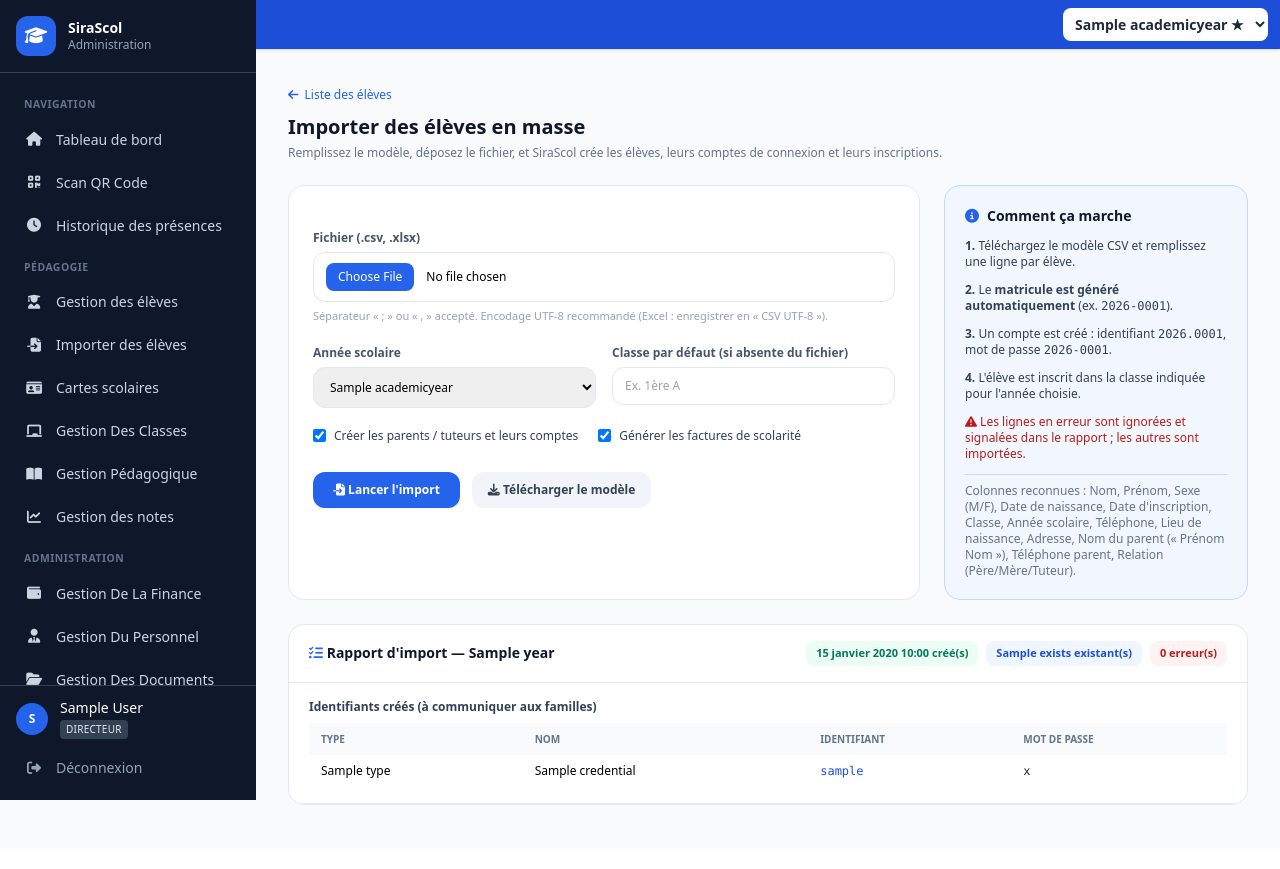
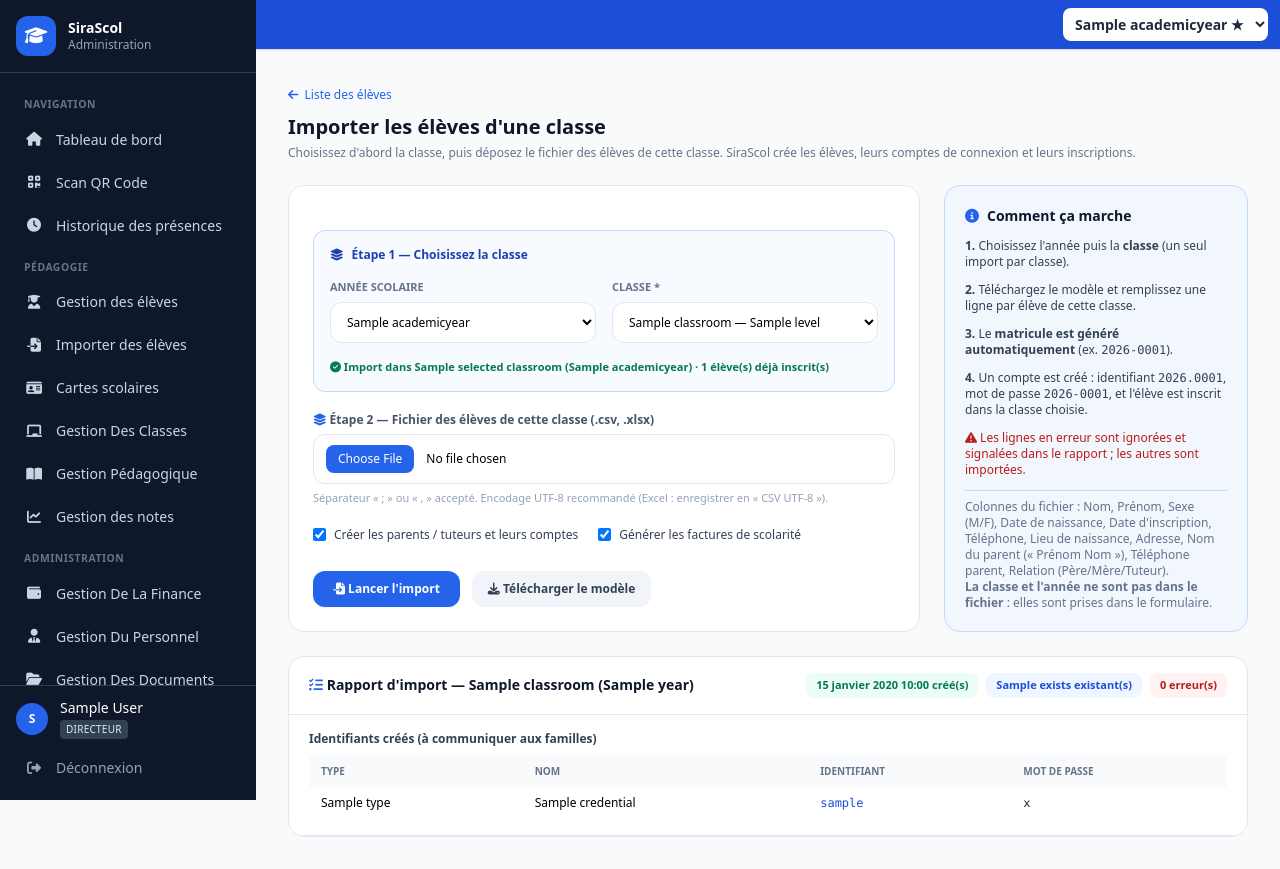
Before and after one commit to issa1299/SiraScol, a Django app: template templates/students/student_import.html in a window 1280 px wide. Before the commit the page ends 805 px from the top, so only its background shows below. Run offline with Django 5.2, Linux system fonts and the light colour scheme; a user stored in the database is signed in; tables that the repository leaves empty hold one stand-in row (values such as "Sample post"); the template is opened without the code that fills it: values that come from a table or form of the project are taken from there, most other values are stand-ins (such as "Sample title", 1, 10 or a date in 2020); some libraries are stand-ins or nearby versions.

Commit message:
FIX: Import des eleves classe par classe (classe obligatoire avant le fichier)

```diff
--- a/templates/students/student_import.html
+++ b/templates/students/student_import.html
@@ -6,9 +6,9 @@
   <a href="{% url 'students:list' %}" class="text-xs text-blue-600 hover:underline inline-flex items-center gap-1.5">
     <i class="fas fa-arrow-left"></i> Liste des élèves
   </a>
-  <h2 class="text-xl font-bold text-slate-900 mt-2">Importer des élèves en masse</h2>
+  <h2 class="text-xl font-bold text-slate-900 mt-2">Importer les élèves d'une classe</h2>
   <p class="text-xs text-slate-500 mt-1">
-    Remplissez le modèle, déposez le fichier, et SiraScol crée les élèves, leurs comptes de connexion et leurs inscriptions.
+    Choisissez d'abord la classe, puis déposez le fichier des élèves de cette classe. SiraScol crée les élèves, leurs comptes de connexion et leurs inscriptions.
   </p>
 </div>
 
@@ -23,29 +23,52 @@
     <form method="post" enctype="multipart/form-data" class="space-y-5">
       {% csrf_token %}
 
+      <div class="rounded-xl border border-blue-200 bg-blue-50/50 p-4 space-y-4">
+        <p class="text-xs font-bold text-blue-800 flex items-center gap-2">
+          <i class="fas fa-layer-group"></i> Étape 1 — Choisissez la classe
+        </p>
+        <div class="grid grid-cols-1 sm:grid-cols-2 gap-4">
+          <div>
+            <label class="block text-[11px] font-bold uppercase text-slate-500 mb-1.5">Année scolaire</label>
+            <select name="academic_year" onchange="this.form.action='?year='+this.value; this.form.submit()"
+                    class="w-full border border-slate-200 rounded-xl px-3 py-2.5 text-xs bg-white">
+              {% for y in years %}
+              <option value="{{ y.id }}" {% if selected_year and selected_year.id == y.id %}selected{% endif %}>{{ y.name }}</option>
+              {% endfor %}
+            </select>
+          </div>
+          <div>
+            <label class="block text-[11px] font-bold uppercase text-slate-500 mb-1.5">Classe *</label>
+            <select name="classroom" required
+                    class="w-full border border-slate-200 rounded-xl px-3 py-2.5 text-xs bg-white">
+              <option value="">— Choisir une classe —</option>
+              {% for c in classrooms %}
+              <option value="{{ c.id }}" {% if selected_classroom and selected_classroom.id == c.id %}selected{% endif %}>
+                {{ c.name }}{% if c.level %} — {{ c.level.name }}{% endif %}
+              </option>
+              {% endfor %}
+            </select>
+          </div>
+        </div>
+        {% if selected_classroom %}
+        <p class="text-[11px] text-emerald-700 font-semibold">
+          <i class="fas fa-check-circle"></i> Import dans <strong>{{ selected_classroom.name }}</strong>
+          ({{ selected_year.name }}) · {{ existing_count }} élève(s) déjà inscrit(s)
+        </p>
+        {% else %}
+        <p class="text-[11px] text-amber-700"><i class="fas fa-triangle-exclamation"></i> Sélectionnez une classe avant de lancer l'import.</p>
+        {% endif %}
+      </div>
+
       <div>
-        <label class="block text-xs font-bold text-slate-600 mb-1.5">Fichier (.csv, .xlsx)</label>
+        <label class="block text-xs font-bold text-slate-600 mb-1.5">
+          <i class="fas fa-layer-group text-blue-600"></i> Étape 2 — Fichier des élèves de cette classe (.csv, .xlsx)
+        </label>
         <input type="file" name="file" accept=".csv,.xlsx,.xlsm,.txt" required
                class="w-full text-xs border border-slate-200 rounded-xl px-3 py-2.5 bg-white file:mr-3 file:px-3 file:py-1.5 file:rounded-lg file:border-0 file:bg-blue-600 file:text-white file:text-xs file:cursor-pointer">
         <p class="text-[11px] text-slate-400 mt-1.5">
           Séparateur « ; » ou « , » accepté. Encodage UTF-8 recommandé (Excel : enregistrer en « CSV UTF-8 »).
         </p>
-      </div>
-
-      <div class="grid grid-cols-1 sm:grid-cols-2 gap-4">
-        <div>
-          <label class="block text-xs font-bold text-slate-600 mb-1.5">Année scolaire</label>
-          <select name="academic_year" class="w-full border border-slate-200 rounded-xl px-3 py-2.5 text-xs">
-            {% for y in years %}
-            <option value="{{ y.id }}" {% if default_year and default_year.id == y.id %}selected{% endif %}>{{ y.name }}</option>
-            {% endfor %}
-          </select>
-        </div>
-        <div>
-          <label class="block text-xs font-bold text-slate-600 mb-1.5">Classe par défaut (si absente du fichier)</label>
-          <input type="text" name="classroom" placeholder="Ex. 1ère A"
-                 class="w-full border border-slate-200 rounded-xl px-3 py-2.5 text-xs">
-        </div>
       </div>
 
       <div class="flex flex-wrap gap-5">
@@ -63,7 +86,7 @@
         <button type="submit" class="px-5 py-2.5 rounded-xl bg-blue-600 hover:bg-blue-700 text-white text-xs font-semibold shadow-sm">
           <i class="fas fa-file-import"></i> Lancer l'import
         </button>
-        <a href="{% url 'students:import' %}?sample=1"
+        <a href="{% url 'students:import' %}?sample=1&amp;year={{ selected_year.id }}{% if selected_classroom %}&amp;classroom={{ selected_classroom.id }}{% endif %}"
            class="px-4 py-2.5 rounded-xl bg-slate-100 hover:bg-slate-200 text-slate-700 text-xs font-semibold">
           <i class="fas fa-download"></i> Télécharger le modèle
         </a>
@@ -73,13 +96,14 @@
 
   <div class="bg-blue-50/60 rounded-2xl border border-blue-200 p-5 text-xs text-slate-700 space-y-3">
     <h3 class="font-bold text-slate-900 text-sm flex items-center gap-2"><i class="fas fa-circle-info text-blue-600"></i> Comment ça marche</h3>
-    <p><strong>1.</strong> Téléchargez le modèle CSV et remplissez une ligne par élève.</p>
-    <p><strong>2.</strong> Le <strong>matricule est généré automatiquement</strong> (ex. <code>2026-0001</code>).</p>
-    <p><strong>3.</strong> Un compte est créé : identifiant <code>2026.0001</code>, mot de passe <code>2026-0001</code>.</p>
-    <p><strong>4.</strong> L'élève est inscrit dans la classe indiquée pour l'année choisie.</p>
+    <p><strong>1.</strong> Choisissez l'année puis la <strong>classe</strong> (un seul import par classe).</p>
+    <p><strong>2.</strong> Téléchargez le modèle et remplissez une ligne par élève de cette classe.</p>
+    <p><strong>3.</strong> Le <strong>matricule est généré automatiquement</strong> (ex. <code>2026-0001</code>).</p>
+    <p><strong>4.</strong> Un compte est créé : identifiant <code>2026.0001</code>, mot de passe <code>2026-0001</code>, et l'élève est inscrit dans la classe choisie.</p>
     <p class="text-red-700"><i class="fas fa-triangle-exclamation"></i> Les lignes en erreur sont ignorées et signalées dans le rapport ; les autres sont importées.</p>
     <p class="text-slate-500 pt-2 border-t border-blue-200">
-      Colonnes reconnues : Nom, Prénom, Sexe (M/F), Date de naissance, Date d'inscription, Classe, Année scolaire, Téléphone, Lieu de naissance, Adresse, Nom du parent (« Prénom Nom »), Téléphone parent, Relation (Père/Mère/Tuteur).
+      Colonnes du fichier : Nom, Prénom, Sexe (M/F), Date de naissance, Date d'inscription, Téléphone, Lieu de naissance, Adresse, Nom du parent (« Prénom Nom »), Téléphone parent, Relation (Père/Mère/Tuteur).<br>
+      <strong>La classe et l'année ne sont pas dans le fichier</strong> : elles sont prises dans le formulaire.
     </p>
   </div>
 </div>
@@ -87,7 +111,7 @@
 {% if report %}
 <div class="mt-6 bg-white rounded-2xl border border-slate-200 shadow-xs overflow-hidden">
   <div class="px-5 py-4 border-b flex items-center justify-between flex-wrap gap-2">
-    <h3 class="font-bold text-slate-900 text-sm"><i class="fas fa-list-check text-blue-600"></i> Rapport d'import — {{ report.year.name }}</h3>
+    <h3 class="font-bold text-slate-900 text-sm"><i class="fas fa-list-check text-blue-600"></i> Rapport d'import — {{ report.classroom.name }} ({{ report.year.name }})</h3>
     <div class="flex gap-2 text-[11px]">
       <span class="px-2.5 py-1 rounded-lg bg-emerald-50 text-emerald-700 font-bold">{{ report.created }} créé(s)</span>
       <span class="px-2.5 py-1 rounded-lg bg-blue-50 text-blue-700 font-bold">{{ report.exists }} existant(s)</span>
```
Also changed, not shown: students/import_service.py (+22 -29 lines), students/management/commands/import_students.py (+18 -7 lines), students/views.py (+64 -35 lines), README.md.
